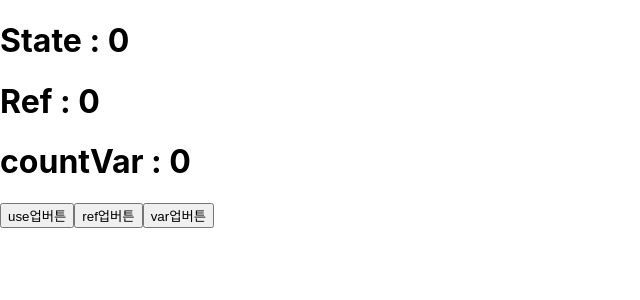
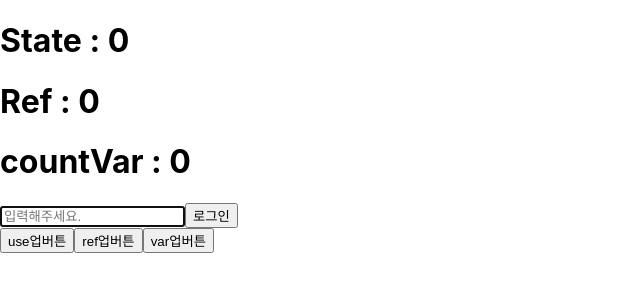
Before and after one commit to sni424/study-useContext, a React (Create React App) app: page /useref in a window 1280 px wide. Shown: the top 300 px of the page, without its empty margins (0-640 px from the left). Built offline with nearby package versions, Linux system fonts and the light colour scheme.

Commit message:
useRef dom input이나 textarea에 넣으면 좋음

```diff
--- a/src/Pages/UseRef/index.jsx
+++ b/src/Pages/UseRef/index.jsx
@@ -3,8 +3,10 @@ import React, { useState, useRef, useEffect } from "react";
 const UseRefStudy = () => {
     const [count, setCount] = useState(0);
     const [render, setRender] = useState(0);
+    const [inputValue, setInputValue] = useState("");
     const countRef = useRef(0);
     const countVar = 0;
+    const inputRef = useRef();
 
     const changeState = () => {
         setCount(count + 1);
@@ -19,7 +21,7 @@ const UseRefStudy = () => {
 
     useEffect(() => {
         setRender(render + 1);
-        console.log("렌더링", render);
+        inputRef.current.focus();
     }, []);
 
     return (
@@ -27,9 +29,27 @@ const UseRefStudy = () => {
             <h1>State : {count}</h1>
             <h1>Ref : {countRef.current}</h1>
             <h1>countVar : {countVar}</h1>
-            <button onClick={changeState}>use업버튼</button>
-            <button onClick={changeRef}>ref업버튼</button>
-            <button onClick={changeVar}>var업버튼</button>
+            <input
+                ref={inputRef}
+                type="text"
+                placeholder="입력해주세요."
+                value={inputValue}
+                onChange={(e) => {
+                    setInputValue(e.target.value);
+                }}
+            />
+            <button
+                onClick={() => {
+                    setInputValue("");
+                }}
+            >
+                로그인
+            </button>
+            <div>
+                <button onClick={changeState}>use업버튼</button>
+                <button onClick={changeRef}>ref업버튼</button>
+                <button onClick={changeVar}>var업버튼</button>
+            </div>
         </div>
     );
 };
```
